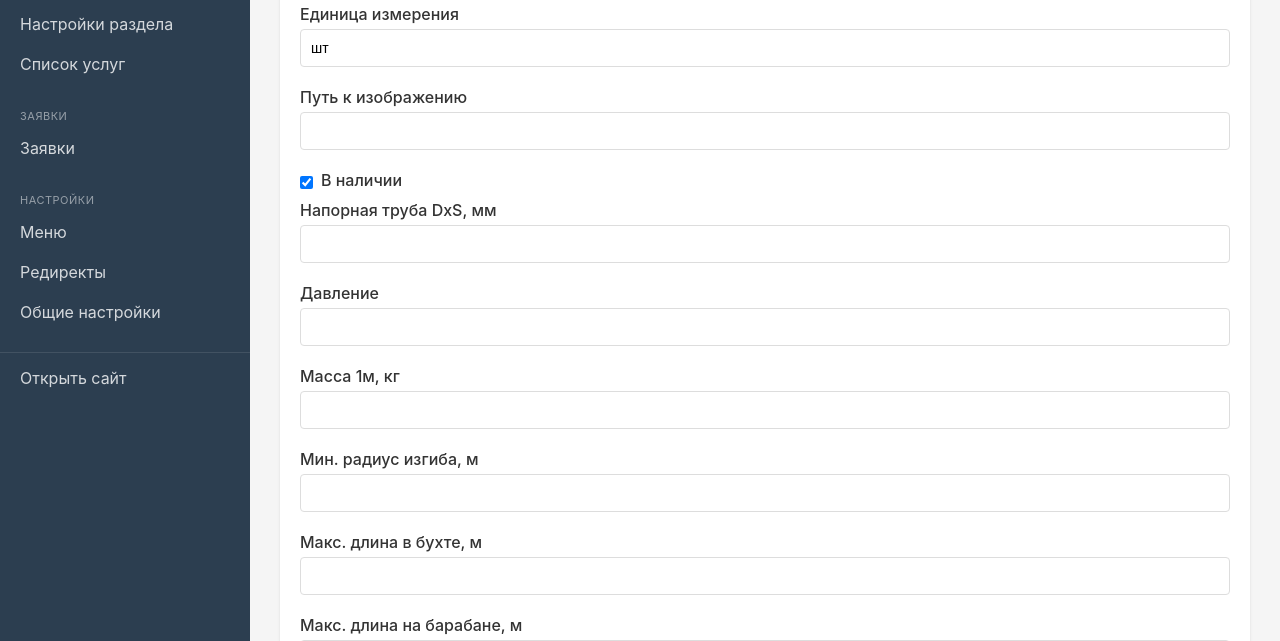
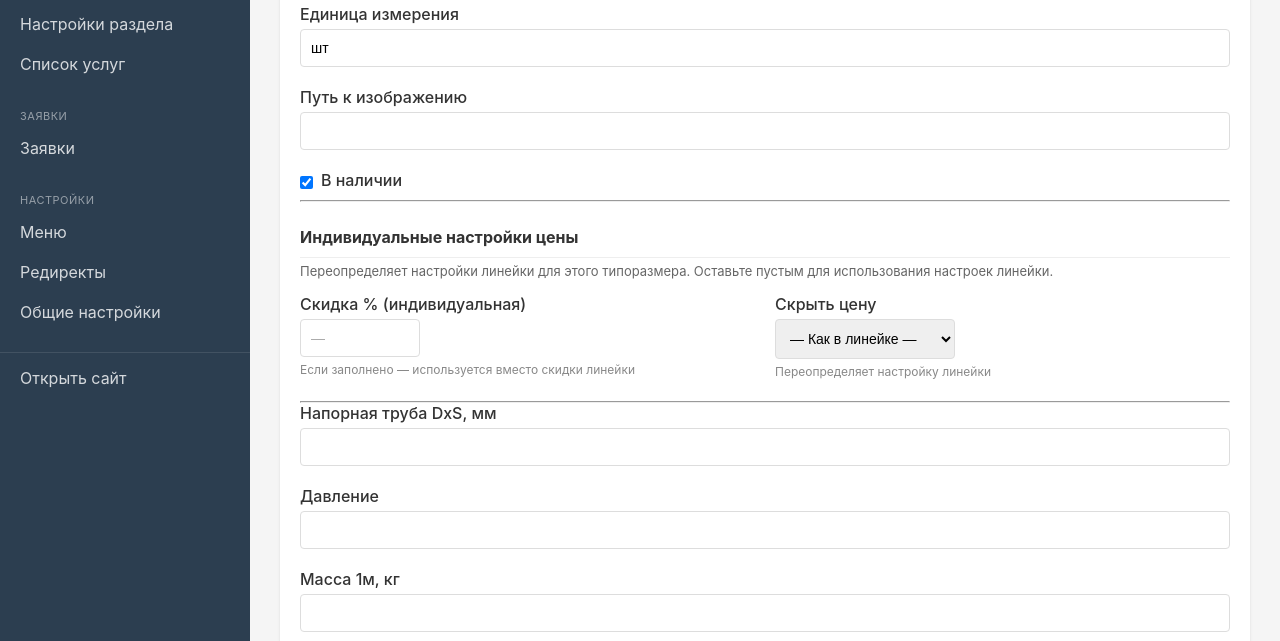
Before and after one commit to android156/GTT2026, a Flask app: page /admin/size-items/add/ in a window 1280 px wide. Shown: the part 592-1233 px from the top of the page. Run offline with Flask 3, Linux system fonts and the light colour scheme; a user stored in the database is signed in.

Commit message:
Add discount and price visibility settings for product lines and items
Update product lines and size item forms and handlers to include discount percentage and price hiding options, allowing for granular control over pricing display and discounts.

Replit-Commit-Author: Agent
Replit-Commit-Session-Id: af29bfee-a78e-48ae-98e9-ea0bf268acfe
Replit-Commit-Checkpoint-Type: intermediate_checkpoint
Replit-Commit-Event-Id: b78960a7-92c5-49f5-93ab-170d2085261f
Replit-Commit-Screenshot-Url: https://storage.googleapis.com/screenshot-production-us-central1/0eb04fca-7d1f-42bb-afb3-eff8a68c4d6e/af29bfee-a78e-48ae-98e9-ea0bf268acfe/POaAit0
Replit-Helium-Checkpoint-Created: true

```diff
--- a/blueprints/admin.py
+++ b/blueprints/admin.py
@@ -777,6 +777,8 @@ def product_lines_add():
             hero_title=request.form.get('hero_title', '').strip(),
             hero_subtitle=request.form.get('hero_subtitle', '').strip(),
             gallery_interval=int(request.form.get('gallery_interval', 5) or 5),
+            discount_percent=float(request.form.get('discount_percent', 0) or 0),
+            hide_price=request.form.get('hide_price') == 'on',
             sort_order=int(request.form.get('sort_order', 0) or 0),
             is_active=request.form.get('is_active') == 'on'
         )
@@ -818,6 +820,8 @@ def product_lines_edit(id):
         pl.hero_title = request.form.get('hero_title', '').strip()
         pl.hero_subtitle = request.form.get('hero_subtitle', '').strip()
         pl.gallery_interval = int(request.form.get('gallery_interval', 5) or 5)
+        pl.discount_percent = float(request.form.get('discount_percent', 0) or 0)
+        pl.hide_price = request.form.get('hide_price') == 'on'
         pl.sort_order = int(request.form.get('sort_order', 0) or 0)
         pl.is_active = request.form.get('is_active') == 'on'
 
@@ -1022,6 +1026,17 @@ def size_items_add():
         pl = ProductLine.query.get(pl_id)
         size_text = request.form.get('size_text', '').strip()
 
+        discount_str = request.form.get('discount_percent', '').strip()
+        discount_val = float(discount_str) if discount_str else None
+
+        hide_price_opt = request.form.get('hide_price_option', '')
+        if hide_price_opt == 'show':
+            hide_price_val = False
+        elif hide_price_opt == 'hide':
+            hide_price_val = True
+        else:
+            hide_price_val = None
+
         si = SizeItem(
             product_line_id=pl_id,
             size_text=size_text,
@@ -1033,6 +1048,8 @@ def size_items_add():
             unit=request.form.get('unit', 'шт'),
             in_stock=request.form.get('in_stock') == 'on',
             image_path=request.form.get('image_path', ''),
+            discount_percent=discount_val,
+            hide_price=hide_price_val,
             pipe_dxs=request.form.get('pipe_dxs', ''),
             pressure=request.form.get('pressure', ''),
             mass_per_m=request.form.get('mass_per_m', ''),
@@ -1058,6 +1075,17 @@ def size_items_edit(id):
         pl_id = int(request.form.get('product_line_id'))
         pl = ProductLine.query.get(pl_id)
         size_text = request.form.get('size_text', '').strip()
+
+        discount_str = request.form.get('discount_percent', '').strip()
+        discount_val = float(discount_str) if discount_str else None
+
+        hide_price_opt = request.form.get('hide_price_option', '')
+        if hide_price_opt == 'show':
+            hide_price_val = False
+        elif hide_price_opt == 'hide':
+            hide_price_val = True
+        else:
+            hide_price_val = None
 
         si.product_line_id = pl_id
         si.size_text = size_text
@@ -1069,6 +1097,8 @@ def size_items_edit(id):
         si.unit = request.form.get('unit', 'шт')
         si.in_stock = request.form.get('in_stock') == 'on'
         si.image_path = request.form.get('image_path', '')
+        si.discount_percent = discount_val
+        si.hide_price = hide_price_val
         si.pipe_dxs = request.form.get('pipe_dxs', '')
         si.pressure = request.form.get('pressure', '')
         si.mass_per_m = request.form.get('mass_per_m', '')
--- a/templates/admin/size_items_form.html
+++ b/templates/admin/size_items_form.html
@@ -50,6 +50,28 @@
             <input type="checkbox" name="in_stock" id="in_stock" {{ 'checked' if size_item and size_item.in_stock else 'checked' if not size_item else '' }}>
             <label for="in_stock">В наличии</label>
         </div>
+
+        <hr>
+        <h3>Индивидуальные настройки цены</h3>
+        <p class="section-desc">Переопределяет настройки линейки для этого типоразмера. Оставьте пустым для использования настроек линейки.</p>
+        <div class="form-row" style="display: flex; gap: 20px; flex-wrap: wrap;">
+            <div class="form-group" style="flex: 1; min-width: 200px;">
+                <label>Скидка % (индивидуальная)</label>
+                <input type="number" name="discount_percent" value="{{ size_item.discount_percent if size_item and size_item.discount_percent is not none else '' }}" min="0" max="100" step="0.01" style="width: 120px;" placeholder="—">
+                <small class="hint">Если заполнено — используется вместо скидки линейки</small>
+            </div>
+            <div class="form-group" style="flex: 1; min-width: 200px;">
+                <label>Скрыть цену</label>
+                <select name="hide_price_option" style="width: 180px;">
+                    <option value="" {{ 'selected' if not size_item or size_item.hide_price is none else '' }}>— Как в линейке —</option>
+                    <option value="show" {{ 'selected' if size_item and size_item.hide_price == false else '' }}>Показывать</option>
+                    <option value="hide" {{ 'selected' if size_item and size_item.hide_price == true else '' }}>Скрывать</option>
+                </select>
+                <small class="hint">Переопределяет настройку линейки</small>
+            </div>
+        </div>
+        <hr>
+
         <div class="form-group">
             <label>Напорная труба DxS, мм</label>
             <input type="text" name="pipe_dxs" value="{{ size_item.pipe_dxs if size_item else '' }}">
```
Also changed, not shown: templates/admin/product_lines_form.html (+16 -0 lines).
